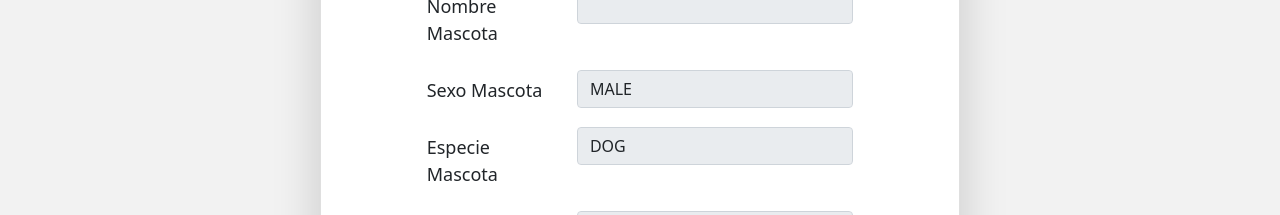
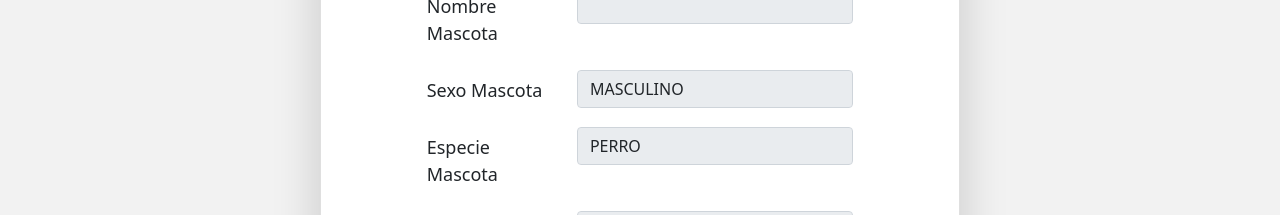
Before and after one commit to fint-fiuba/react-frontend, a React (Create React App) app: page /user in a window 1280 px wide. Shown: the part 397-612 px from the top of the page. Built offline with nearby package versions, Linux system fonts and the light colour scheme; no server answers.

Commit message:
fix: views

```diff
--- a/src/components/MatchList.tsx
+++ b/src/components/MatchList.tsx
@@ -1,4 +1,4 @@
-import React, { useState, useRef, useMemo, useEffect } from 'react';
+import React, { useState, useMemo, useEffect } from 'react';
 import { MatchButtons } from './MatchButtons';
 import MatchCard from './MatchCard';
 import NavBar from './NavBar';
@@ -20,10 +20,7 @@ const MatchList = () => {
 
   const idxInit = 2;
 
-  const [currentIndex, setCurrentIndex] = useState(1);
-
-  const [currentEmail, setCurrentEmail] = useState('');
-
+  const [currentIndex, ] = useState(1);
 
   const nextMatch = () => {
     try {
@@ -116,8 +113,9 @@ const MatchList = () => {
   const outOfFrame = (idx: number) => {
     if(matches[0].petCategory === ""){
       childRefs[currentIndex].current.restoreCard();
+    }else{
+      nextMatch();
     }
-    nextMatch();
   };
 
   const swipee = async (dir: string) => {
--- a/src/components/Register.tsx
+++ b/src/components/Register.tsx
@@ -162,16 +162,16 @@ const Login = () => {
             className='form-select mt-4 w-100'
             onChange={(e) => updateState(e.target.value, setAnimalType)}
           >
-            <option value='DOG'>DOG</option>
-            <option value='CAT'>CAT</option>
+            <option value='DOG'>PERRO</option>
+            <option value='CAT'>GATO</option>
           </select>
           <select
             form='register'
             className='form-select mt-4 w-100'
             onChange={(e) => updateState(e.target.value, setPetGender)}
           >
-            <option value='MALE'>MALE</option>
-            <option value='FEMALE'>FEMALE</option>
+            <option value='MALE'>MASCULINO</option>
+            <option value='FEMALE'>FEMENINO</option>
           </select>
           <input
             type='file'
--- a/src/components/UserCard.tsx
+++ b/src/components/UserCard.tsx
@@ -212,14 +212,14 @@ const UserCard = () => {
                   onChange={handleSelectChange}
                 >
                   {userCopy.petSex === 'MALE' ? (
-                    <option value='MALE'>MALE</option>
+                    <option value='MALE'>MASCULINO</option>
                   ) : (
-                    <option value='MALE'>MALE</option>
+                    <option value='MALE'>MASCULINO</option>
                   )}
                   {userCopy.petSex === 'FEMALE' ? (
-                    <option value='FEMALE'>FEMALE</option>
+                    <option value='FEMALE'>FEMENINO</option>
                   ) : (
-                    <option value='FEMALE'>FEMALE</option>
+                    <option value='FEMALE'>FEMENINO</option>
                   )}
                 </select>
               </div>
@@ -239,14 +239,14 @@ const UserCard = () => {
                   onChange={handleSelectChange}
                 >
                   {userCopy.petCategory === 'DOG' ? (
-                    <option value='DOG'>DOG</option>
+                    <option value='DOG'>PERRO</option>
                   ) : (
-                    <option value='DOG'>DOG</option>
+                    <option value='DOG'>PERRO</option>
                   )}
                   {userCopy.petCategory === 'CAT' ? (
-                    <option value='CAT'>CAT</option>
+                    <option value='CAT'>GATO</option>
                   ) : (
-                    <option value='CAT'>CAT</option>
+                    <option value='CAT'>GATO</option>
                   )}
                 </select>
               </div>
--- a/src/components/UserMatches.tsx
+++ b/src/components/UserMatches.tsx
@@ -1,51 +1,50 @@
-import React, { Fragment, useEffect, useState } from 'react';
-import { Animal } from '../interfaces/animales';
-import NavBar from './NavBar';
-import axios from 'axios';
-import '../css/UserMatches.css';
-import Cookies from 'universal-cookie';
-import { User } from '../interfaces/user';
+import React, { Fragment, useEffect, useState } from "react";
+import { Animal } from "../interfaces/animales";
+import NavBar from "./NavBar";
+import axios from "axios";
+import "../css/UserMatches.css";
+import Cookies from "universal-cookie";
+import { User, UserGet } from "../interfaces/user";
 
 const UserMatches = () => {
-  const [errorMsg, setErrorMsg] = useState('No tiene ningún match aún')
+  const [errorMsg, setErrorMsg] = useState("No tiene ningún match aún");
   const [userAnimal, setUserAnimal] = useState<Animal>({
-    name: 'No hay animal',
+    name: "No hay animal",
     image:
-      'https://st3.depositphotos.com/23594922/31822/v/600/depositphotos_318221368-stock-illustration-missing-picture-page-for-website.jpg',
-    petCategory: '',
-    petSex: '',
-    petAge: ''
+      "https://st3.depositphotos.com/23594922/31822/v/600/depositphotos_318221368-stock-illustration-missing-picture-page-for-website.jpg",
+    petCategory: "",
+    petSex: "",
+    petAge: "",
   });
 
-  const [matches, setMatches] = useState<Array<User>>(
-    []
-  );
+  const [matches, setMatches] = useState<Array<User>>([]);
 
   useEffect(() => {
     try {
       const cookie = new Cookies();
 
-      axios.get("http://localhost:3001/user", {
+      axios
+        .get("http://localhost:3001/user", {
           params: {
-          mail: cookie.get('mail'),
+            mail: cookie.get("mail"),
           },
         })
-      .then(res => {
+        .then((res) => {
           if (res.status === 200) {
             setUserAnimal({
               name: res.data.firstName,
               image: res.data.image,
               petCategory: res.data.petCategory,
               petSex: res.data.petSex,
-            petAge: res.data.petAge
+              petAge: res.data.petAge,
             });
           } else {
-          console.log('Error al obtener foto del usuario')
+            console.log("Error al obtener foto del usuario");
           }
         })
-      .then(() => setErrorMsg(''));
-    } catch(e) {
-      setErrorMsg('No se pudo obtener su foto de usuario')
+        .then(() => setErrorMsg(""));
+    } catch (e) {
+      setErrorMsg("No se pudo obtener su foto de usuario");
     }
   }, []);
 
@@ -53,74 +52,98 @@ const UserMatches = () => {
     try {
       const cookie = new Cookies();
       axios({
-        method: 'get',
+        method: "get",
         params: {
-          mail: cookie.get('mail'),
+          mail: cookie.get("mail"),
         },
-        url: 'http://localhost:3001/user/mutualmatches',
-        headers: { 'Content-Type': 'application/json' },
+        url: "http://localhost:3001/user/mutualmatches",
+        headers: { "Content-Type": "application/json" },
       })
-      .then(res => {
+        .then((res) => {
           if (res.status === 200) {
-          setMatches(res.data);
+            res.data.forEach((element: UserGet) => {
+              setMatches((data) => [
+                ...data,
+                {
+                  firstName: element.firstName,
+                  lastName: element.lastName,
+                  mail: element.mail,
+                  animal: {
+                    name: element.petName,
+                    image: element.image,
+                    petSex: element.petSex,
+                    petCategory: element.petCategory,
+                    petAge: element.petAge,
+                  },
+                },
+              ]);
+            });
           } else {
-          console.log('Error al obtener matches')
+            console.log("Error al obtener matches");
           }
         })
-      .then(() => setErrorMsg(''));
-    } catch(e) {
-      setErrorMsg('No se pudo obtener sus matches')
+        .then(() => setErrorMsg(""));
+    } catch (e) {
+      setErrorMsg("No se pudo obtener sus matches");
     }
   }, []);
 
   return (
     <Fragment>
       <NavBar></NavBar>
-      <div className='container'>
-        <div className='col pet-photo-container mt-4'>
+      <div className="container">
+        <div className="col pet-photo-container mt-4">
           <img
             src={userAnimal.image}
-            alt='petPhoto'
-            className='pet-photo col-sm-2 shadow mt-4'
+            alt="petPhoto"
+            className="pet-photo col-sm-2 shadow mt-4"
           />
-          <h1 className='text-center pet_title mt-4 mb-5 overflow-hidden'>
+          <h1 className="text-center pet_title mt-4 mb-5 overflow-hidden">
             {userAnimal.name}
           </h1>
-
         </div>
-        <div className='container-flex p-2'>
-          {( matches && matches.length > 0)
-          ?
-          matches.map((user: User , index:number) => {
+        <div className="container-flex p-2">
+          {matches && matches.length > 0 ? (
+            matches.map((user: User, index: number) => {
               return (
-                <div className='card col-sm-3 match_pet_card shadow mb-5' key={index}>
+                <div
+                  className="card col-sm-3 match_pet_card shadow mb-5"
+                  key={index}
+                >
                   <img
-                    className='match_pet_img'
+                    className="match_pet_img"
                     src={user.animal.image}
-                    alt='petImage'
+                    alt="petImage"
                   />
-                  <div className='card-body'>
-                    <h5 className='card-title overflow-hidden'>{user.animal.name}</h5>
-                    <p className='match_card_text card-text'>{user.mail}</p>
+                  <div className="card-body">
+                    <h5 className="card-title overflow-hidden">
+                      {user.animal.name}
+                    </h5>
+                    <p className="match_card_text card-text">{user.mail}</p>
                   </div>
-                  <ul className='list-group list-group-flush'>
-                    <li className='list-group-item'>{user.animal.petAge}</li>
-                    <li className='list-group-item'>{user.animal.petCategory}</li>
-                    <li className='list-group-item'>{user.animal.petSex}</li>
+                  <ul className="list-group list-group-flush">
+                    <li className="list-group-item">EDAD: {user.animal.petAge}</li>
+                    <li className="list-group-item">
+                      TIPO: {
+                      user.animal.petCategory === "DOG"? "PERRO" : "GATO"
+                      }
+                    </li>
+                    <li className="list-group-item">SEXO: {
+                      user.animal.petSex === "FEMALE" ? "FEMENINO" : "MASCULINO"
+                    }</li>
                   </ul>
                 </div>
               );
             })
-          :
+          ) : (
             <div>
-            {
-              errorMsg ?
-              <p className='text-danger h6'>{ errorMsg }</p>
-              :
+              {errorMsg ? (
+                <p className="text-danger h6">{errorMsg}</p>
+              ) : (
                 <span></span>
-            }
+              )}
             </div>
-          }
+          )}
         </div>
       </div>
     </Fragment>
```
Also changed, not shown: src/interfaces/user.tsx (+12 -0 lines), 1 other file (tests, documents, lock files or other folders). Lines whose indentation alone changed are shown as unchanged.
